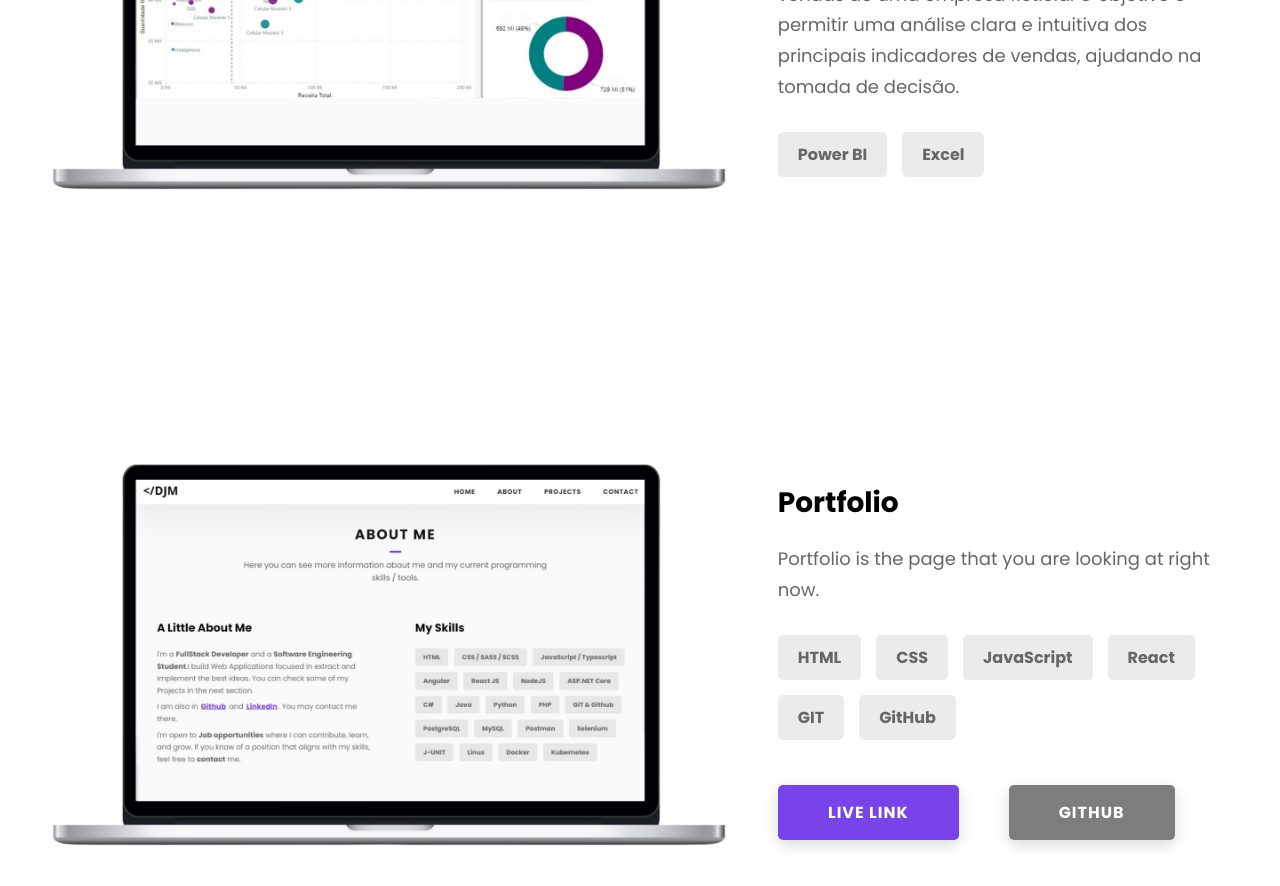
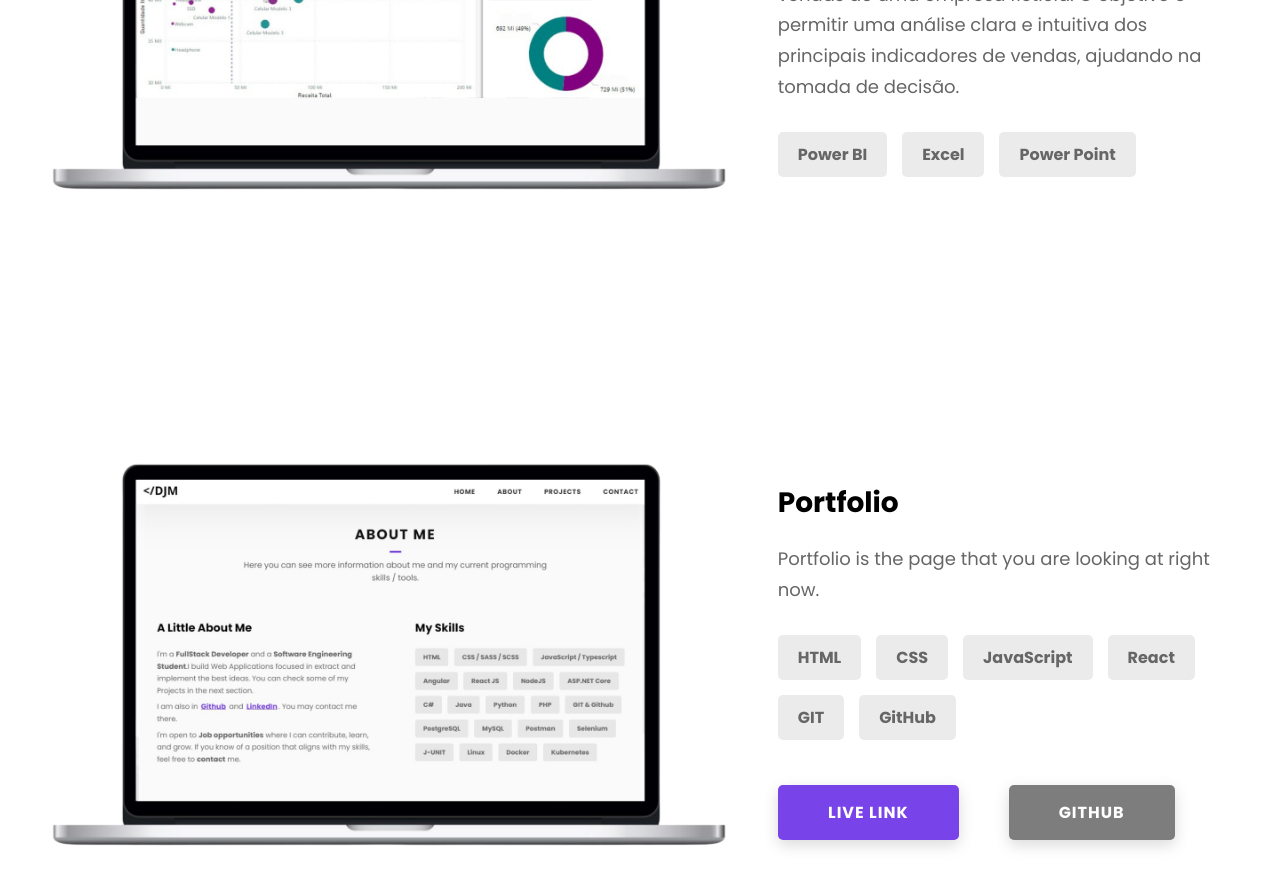
Before and after one commit to Davi-J-Manoel/Portfolio, a React (Vite) app: page / in a window 1280 px wide. Shown: the part 2300-3186 px from the top of the page. Built offline with nearby package versions, Linux system fonts and the light colour scheme.

Commit message:
Update Projects.jsx

```diff
--- a/src/Pages/Projects/Projects.jsx
+++ b/src/Pages/Projects/Projects.jsx
@@ -33,7 +33,8 @@ export default function Projects() {
               </p>
               <div className={styles.skills}>
               <div className={styles.skill}>Power BI</div>
-                <div className={styles.skill}>Excel</div>
+              <div className={styles.skill}>Excel</div>
+              <div className={styles.skill}>Power Point</div>
               </div>
               <div className={styles.buttons} data-aos="flip-up"
         data-aos-easing="ease"
```
